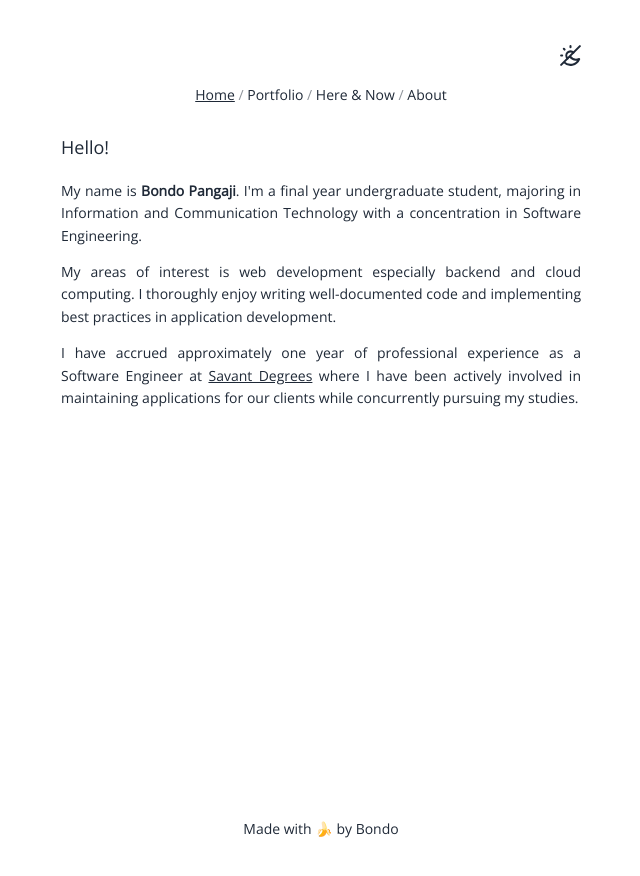
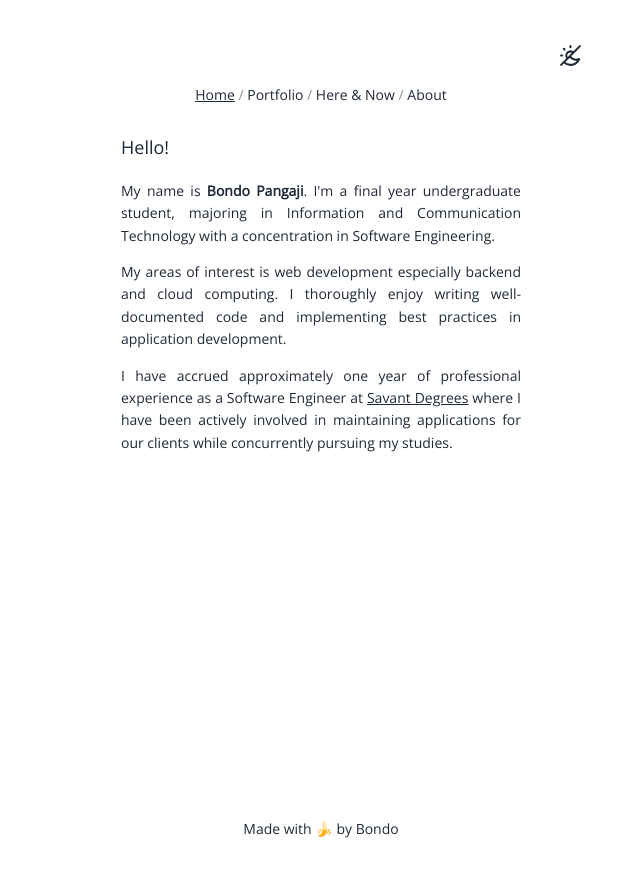
Before and after one commit to bondopangaji/bondopangaji.github.io, a Vue app: page / in a window 1280 px wide. Shown: the top 876 px of the page, without its empty margins (319-959 px from the left). Built offline with nearby package versions, Linux system fonts and the light colour scheme.

Commit message:
fix: responsiveness in large resolution

```diff
--- a/src/App.vue
+++ b/src/App.vue
@@ -165,7 +165,7 @@ footer {
   }
 }
 
-@media screen and (min-width: 80em) {
+@media screen and (min-width: 64em) and (max-width: 80em) {
   .section-float.section-side {
     width: 27.5%;
   }
@@ -174,4 +174,14 @@ footer {
     width: 45%;
   }
 }
+
+@media screen and (min-width: 80em) {
+  .section-float.section-side {
+    width: 32.5%;
+  }
+
+  .section-float.section-middle {
+    width: 35%;
+  }
+}
 </style>
```
